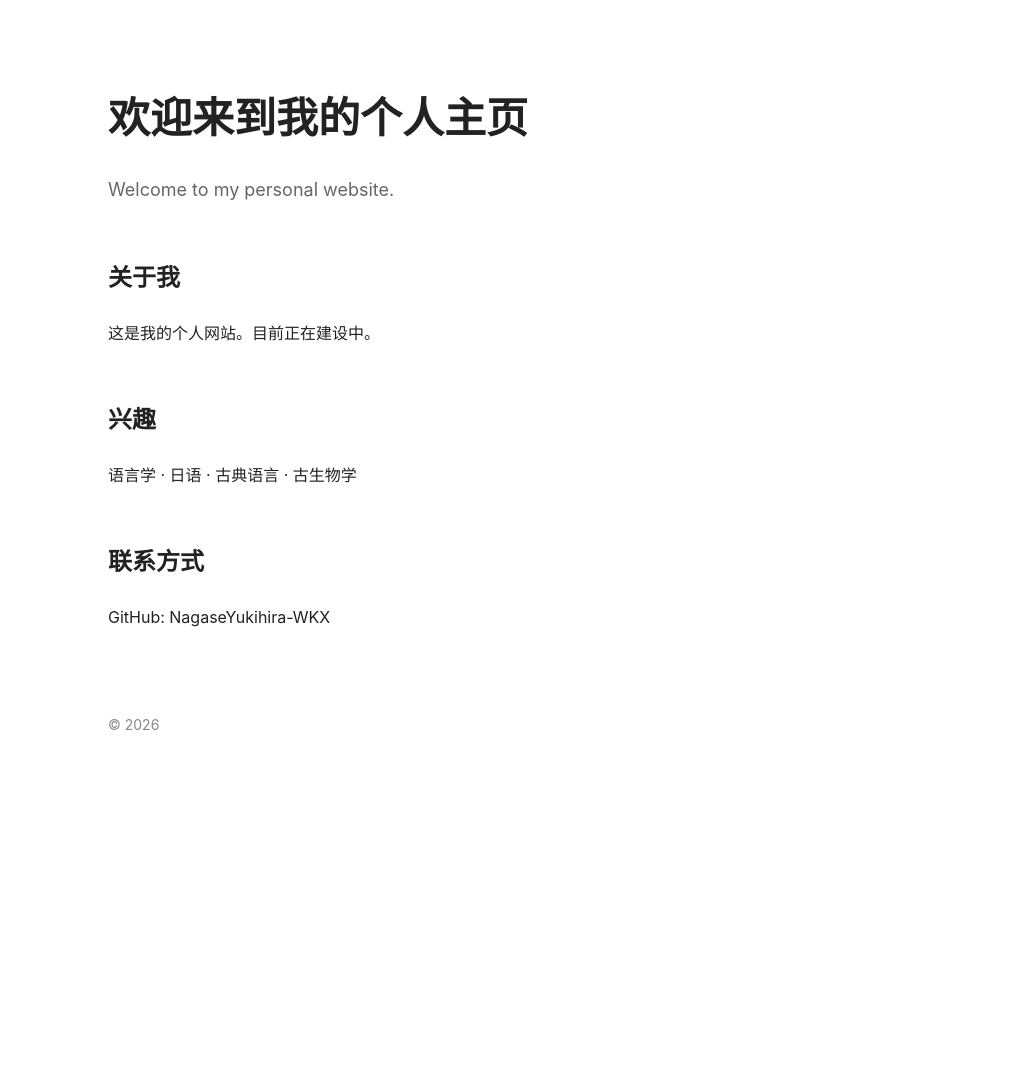
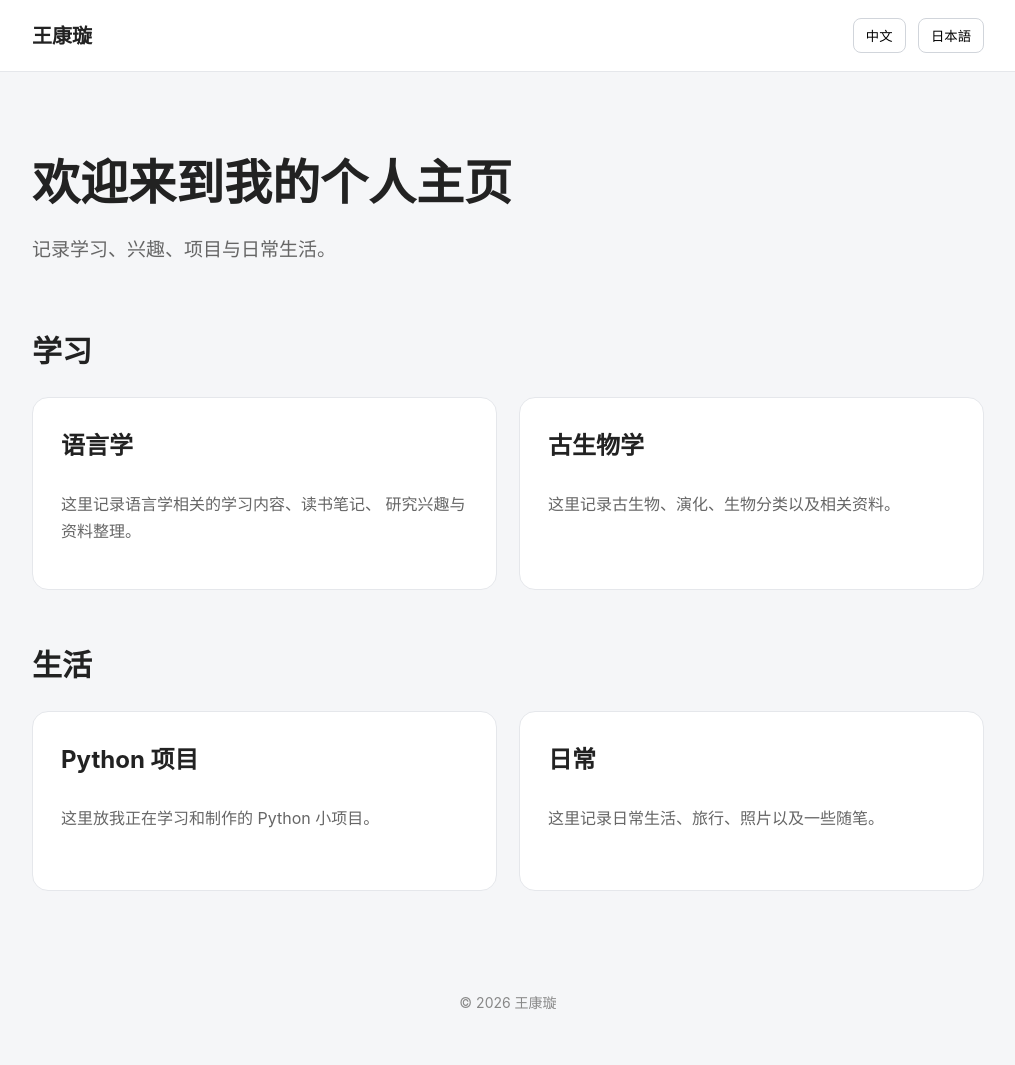
Before and after one commit to NagaseYukihira-WKX/NagaseYukihira-WKX.github.io, a plain HTML site: page index.html in a window 1280 px wide. Shown: the whole page, without its empty margins (132-1147 px from the left). Before the commit the page ends 817 px from the top, so only its background shows below. Drawn offline with Linux system fonts and the light colour scheme.

Commit message:
Update index.html

```diff
--- a/index.html
+++ b/index.html
@@ -3,72 +3,277 @@
 <head>
   <meta charset="UTF-8">
   <meta name="viewport" content="width=device-width, initial-scale=1.0">
-    <title>我的个人主页</title>
+  <title>王康璇｜个人主页</title>
 
   <style>
-        body {
-            font-family: -apple-system, BlinkMacSystemFont, "Segoe UI", sans-serif;
-            max-width: 800px;
-            margin: 80px auto;
-            padding: 0 24px;
-            line-height: 1.8;
-            color: #222;
+    * {
+      box-sizing: border-box;
     }
 
-        h1 {
-            font-size: 42px;
-            margin-bottom: 10px;
+    body {
+      margin: 0;
+      font-family: -apple-system, BlinkMacSystemFont, "Segoe UI",
+                   "PingFang SC", "Hiragino Sans",
+                   "Yu Gothic", "Microsoft YaHei", sans-serif;
+      background: #f5f6f8;
+      color: #222;
+      line-height: 1.7;
     }
 
-        .subtitle {
-            color: #666;
-            font-size: 18px;
+    header {
+      background: white;
+      border-bottom: 1px solid #e5e7eb;
+      position: sticky;
+      top: 0;
+      z-index: 10;
     }
 
-        section {
-            margin-top: 50px;
+    nav {
+      max-width: 1000px;
+      margin: 0 auto;
+      padding: 18px 24px;
+      display: flex;
+      justify-content: space-between;
+      align-items: center;
+    }
+
+    .name {
+      font-size: 20px;
+      font-weight: 700;
+    }
+
+    .lang-buttons button {
+      border: 1px solid #d1d5db;
+      background: white;
+      padding: 7px 12px;
+      margin-left: 8px;
+      border-radius: 8px;
+      cursor: pointer;
+    }
+
+    .lang-buttons button:hover {
+      background: #f0f0f0;
+    }
+
+    main {
+      max-width: 1000px;
+      margin: 0 auto;
+      padding: 70px 24px;
+    }
+
+    .hero {
+      margin-bottom: 60px;
+    }
+
+    .hero h1 {
+      font-size: 48px;
+      margin: 0 0 10px;
+    }
+
+    .hero p {
+      color: #666;
+      font-size: 19px;
+      margin: 0;
+    }
+
+    .section-title {
+      font-size: 30px;
+      margin: 50px 0 20px;
+    }
+
+    .grid {
+      display: grid;
+      grid-template-columns: repeat(2, 1fr);
+      gap: 22px;
+    }
+
+    .card {
+      background: white;
+      border: 1px solid #e5e7eb;
+      border-radius: 16px;
+      padding: 28px;
+      min-height: 180px;
+    }
+
+    .card h3 {
+      margin-top: 0;
+      font-size: 24px;
+    }
+
+    .card p {
+      color: #666;
     }
 
     footer {
-            margin-top: 80px;
+      text-align: center;
       color: #888;
+      padding: 30px 20px 50px;
       font-size: 14px;
+    }
+
+    .ja {
+      display: none;
+    }
+
+    @media (max-width: 700px) {
+      .grid {
+        grid-template-columns: 1fr;
+      }
+
+      .hero h1 {
+        font-size: 36px;
+      }
+
+      nav {
+        align-items: flex-start;
+      }
     }
   </style>
 </head>
 
 <body>
 
+<header>
+  <nav>
+    <div class="name">王康璇</div>
+
+    <div class="lang-buttons">
+      <button onclick="setLanguage('zh')">中文</button>
+      <button onclick="setLanguage('ja')">日本語</button>
+    </div>
+  </nav>
+</header>
+
+<main>
+
+  <section class="hero">
+    <div class="zh">
       <h1>欢迎来到我的个人主页</h1>
+      <p>记录学习、兴趣、项目与日常生活。</p>
+    </div>
 
-    <p class="subtitle">
-        Welcome to my personal website.
-    </p>
-
-    <section>
-        <h2>关于我</h2>
-        <p>
-            这是我的个人网站。目前正在建设中。
-        </p>
+    <div class="ja">
+      <h1>私の個人ホームページへようこそ</h1>
+      <p>学習、興味、プロジェクト、日常生活を記録しています。</p>
+    </div>
   </section>
 
   <section>
-        <h2>兴趣</h2>
+    <div class="zh">
+      <h2 class="section-title">学习</h2>
+    </div>
+
+    <div class="ja">
+      <h2 class="section-title">学習</h2>
+    </div>
+
+    <div class="grid">
+
+      <div class="card">
+        <div class="zh">
+          <h3>语言学</h3>
           <p>
-            语言学 · 日语 · 古典语言 · 古生物学
+            这里记录语言学相关的学习内容、读书笔记、
+            研究兴趣与资料整理。
           </p>
+        </div>
+
+        <div class="ja">
+          <h3>言語学</h3>
+          <p>
+            言語学に関する学習内容、読書ノート、
+            研究関心や資料整理を掲載します。
+          </p>
+        </div>
+      </div>
+
+      <div class="card">
+        <div class="zh">
+          <h3>古生物学</h3>
+          <p>
+            这里记录古生物、演化、生物分类以及相关资料。
+          </p>
+        </div>
+
+        <div class="ja">
+          <h3>古生物学</h3>
+          <p>
+            古生物、進化、生物分類などに関する内容を記録します。
+          </p>
+        </div>
+      </div>
+
+    </div>
   </section>
 
   <section>
-        <h2>联系方式</h2>
+    <div class="zh">
+      <h2 class="section-title">生活</h2>
+    </div>
+
+    <div class="ja">
+      <h2 class="section-title">生活</h2>
+    </div>
+
+    <div class="grid">
+
+      <div class="card">
+        <div class="zh">
+          <h3>Python 项目</h3>
           <p>
-            GitHub: NagaseYukihira-WKX
+            这里放我正在学习和制作的 Python 小项目。
           </p>
+        </div>
+
+        <div class="ja">
+          <h3>Pythonプロジェクト</h3>
+          <p>
+            学習中・制作中の Python プロジェクトを掲載します。
+          </p>
+        </div>
+      </div>
+
+      <div class="card">
+        <div class="zh">
+          <h3>日常</h3>
+          <p>
+            这里记录日常生活、旅行、照片以及一些随笔。
+          </p>
+        </div>
+
+        <div class="ja">
+          <h3>日常</h3>
+          <p>
+            日々の生活、旅行、写真、短い文章などを記録します。
+          </p>
+        </div>
+      </div>
+
+    </div>
   </section>
 
+</main>
+
 <footer>
-        © 2026
+  © 2026 王康璇
 </footer>
+
+<script>
+  function setLanguage(lang) {
+    const zh = document.querySelectorAll('.zh');
+    const ja = document.querySelectorAll('.ja');
+
+    if (lang === 'zh') {
+      zh.forEach(el => el.style.display = 'block');
+      ja.forEach(el => el.style.display = 'none');
+      document.documentElement.lang = 'zh-CN';
+    } else {
+      zh.forEach(el => el.style.display = 'none');
+      ja.forEach(el => el.style.display = 'block');
+      document.documentElement.lang = 'ja';
+    }
+  }
+</script>
 
 </body>
 </html>
```
Lines whose indentation alone changed are shown as unchanged.
